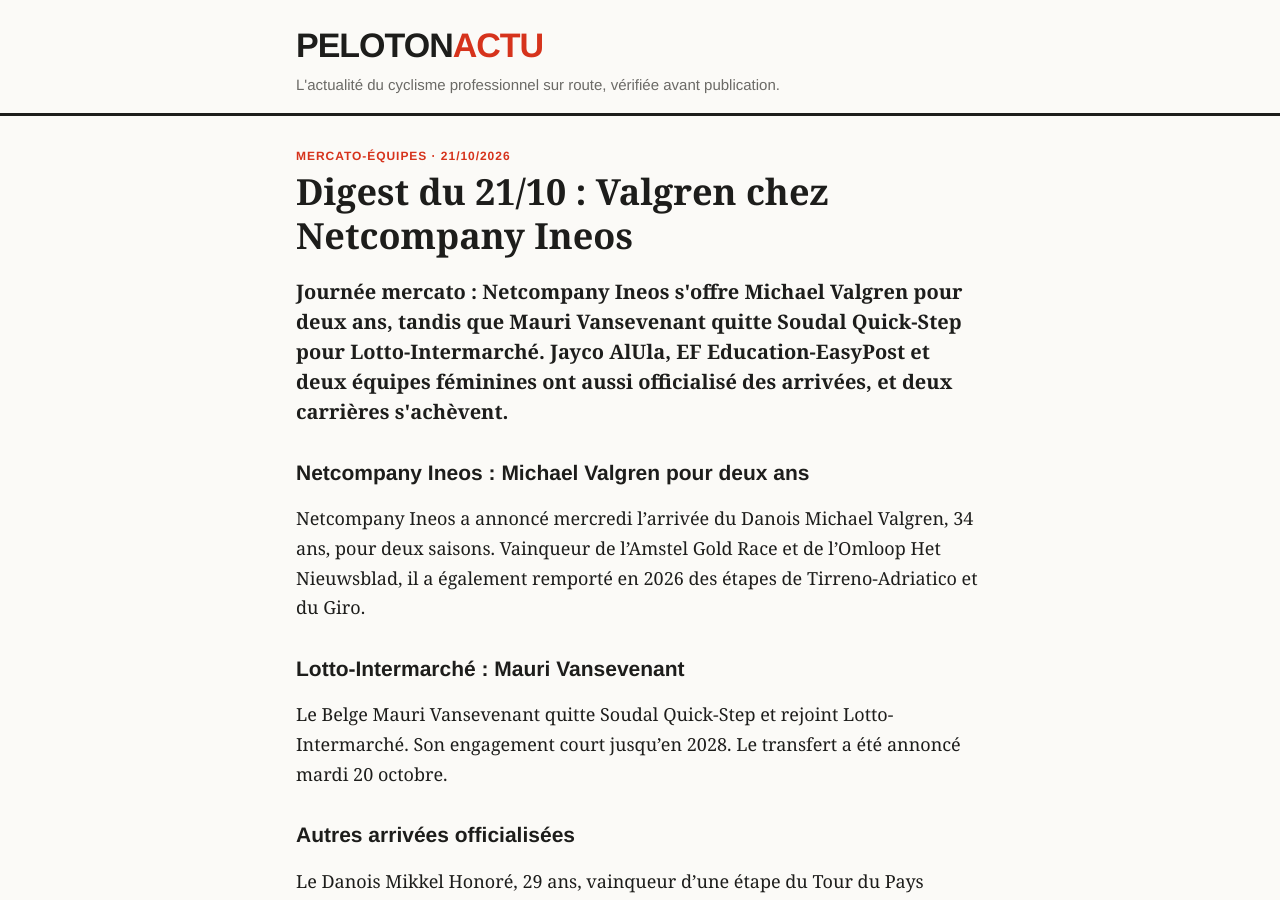
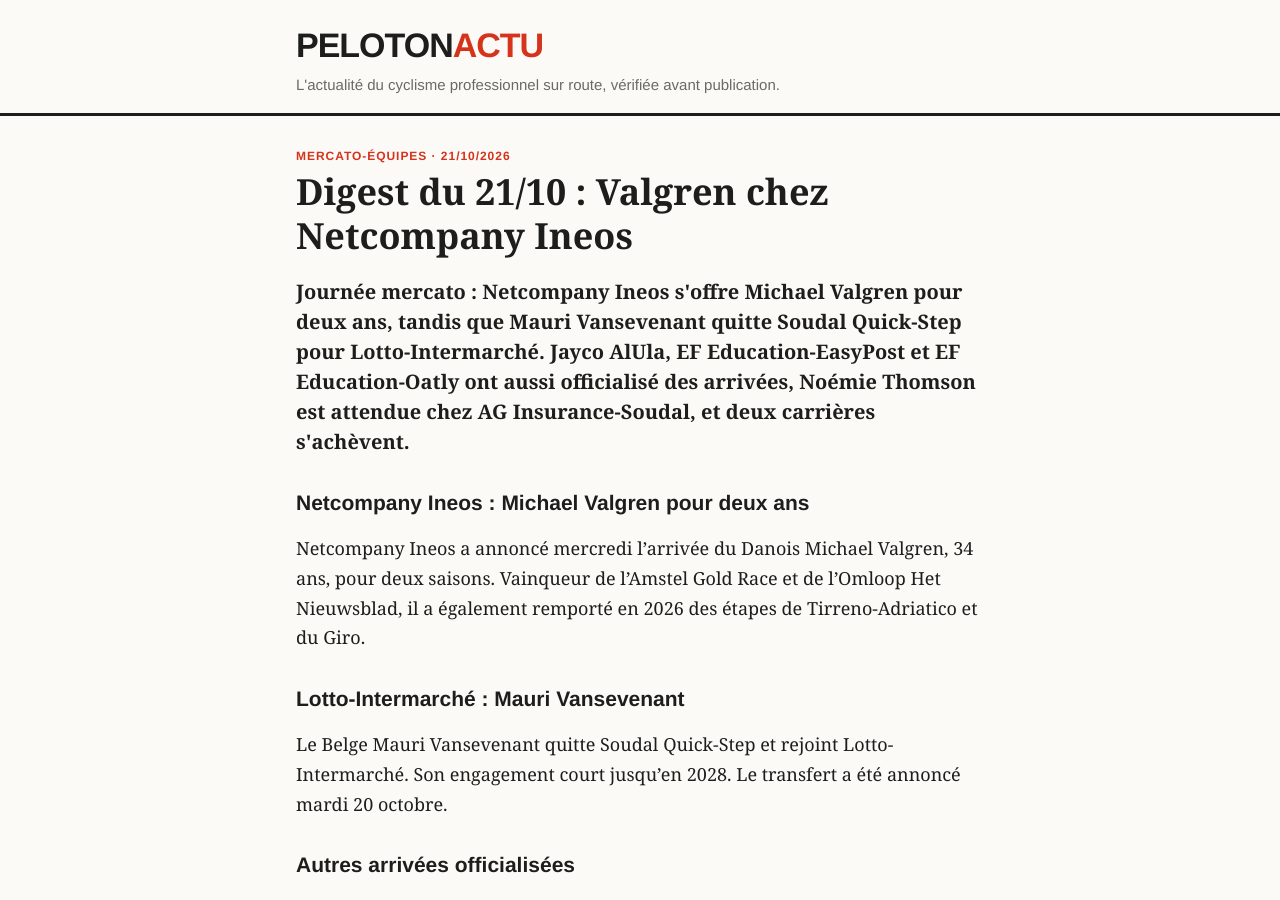
Before and after one commit to antoinebb/test-repo, a Jekyll site: the page built from _posts/2026-10-21-digest-21-10-valgren-netcompany-ineos.md, in a window 1280 px wide and 900 px high. Built offline with Jekyll 4.4.1, drawn with Linux system fonts in a browser that asks for light colours.

Commit message:
Correction n°3 : Digest du 21/10 : Valgren chez Netcompany Ineos
Co-Authored-By: Claude Sonnet 5.5 <noreply@anthropic.com>
Claude-Session: https://claude.ai/code/session_015AtTgVk3VgwtdzUbQUqnY1

```diff
--- a/_posts/2026-10-21-digest-21-10-valgren-netcompany-ineos.md
+++ b/_posts/2026-10-21-digest-21-10-valgren-netcompany-ineos.md
@@ -6,7 +6,7 @@ format: Mercato-équipes
 description: >-
   Valgren rejoint Netcompany Ineos, Vansevenant file chez Lotto-Intermarché, arrivées chez Jayco AlUla et EF : le mercato du jour.
 chapo: >-
-  Journée mercato : Netcompany Ineos s'offre Michael Valgren pour deux ans, tandis que Mauri Vansevenant quitte Soudal Quick-Step pour Lotto-Intermarché. Jayco AlUla, EF Education-EasyPost et deux équipes féminines ont aussi officialisé des arrivées, et deux carrières s'achèvent.
+  Journée mercato : Netcompany Ineos s'offre Michael Valgren pour deux ans, tandis que Mauri Vansevenant quitte Soudal Quick-Step pour Lotto-Intermarché. Jayco AlUla, EF Education-EasyPost et EF Education-Oatly ont aussi officialisé des arrivées, Noémie Thomson est attendue chez AG Insurance-Soudal, et deux carrières s'achèvent.
 tags: ["Digest", "Mercato", "Netcompany Ineos", "Tour de France 2027"]
 ---
 
```
